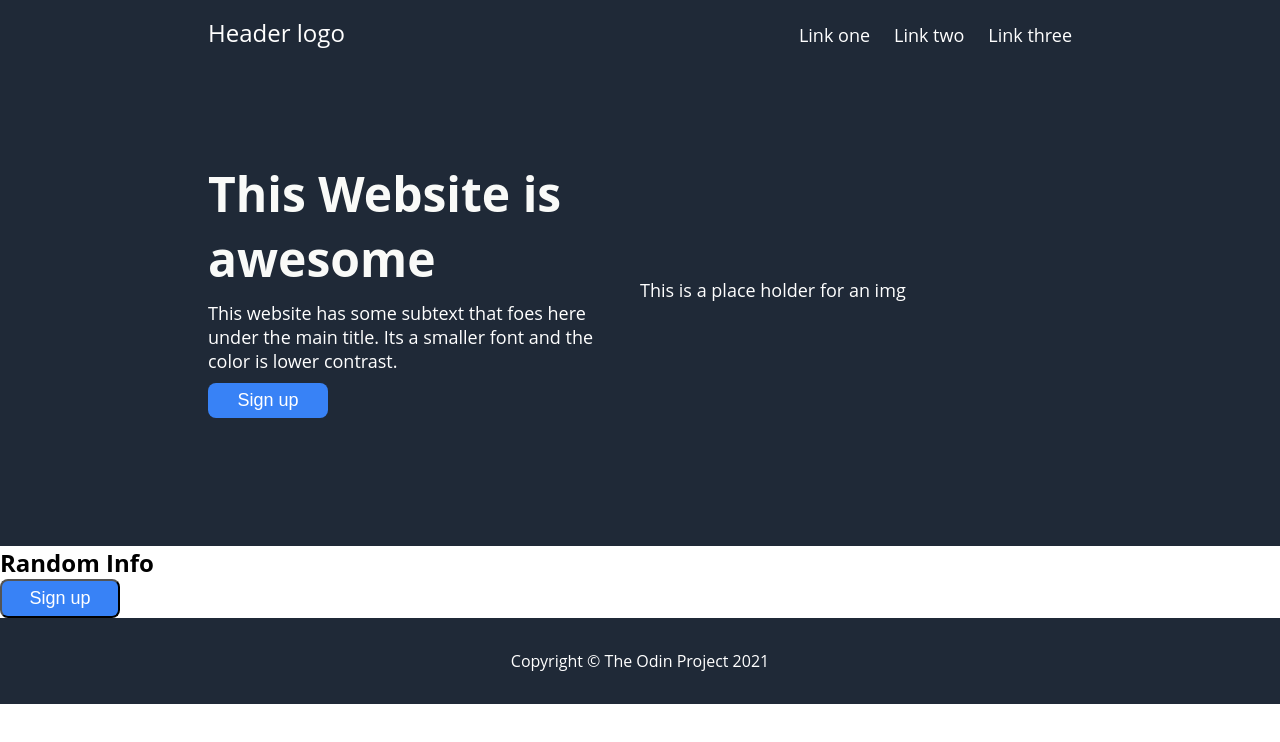
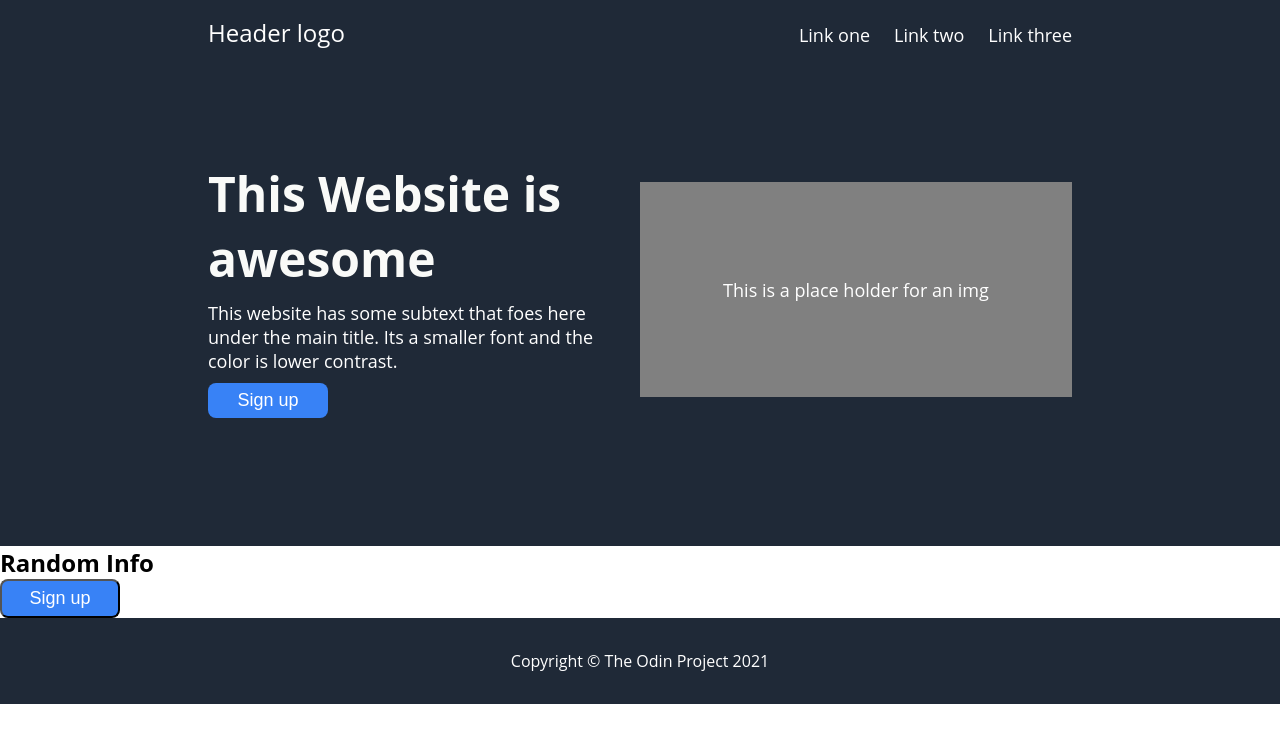
Before and after one commit to EthanWolf714/Odin-LandingPage, a plain HTML site: page index.html in a window 1280 px wide. Drawn offline with Linux system fonts and the light colour scheme.

Commit message:
fixed image issue

```diff
--- a/style.css
+++ b/style.css
@@ -60,7 +60,7 @@ button {
 .heroContainer button{
     border: none;
 }
-.image{
+.img{
     background-color: gray;
     display: flex;
     align-items: center;
```
